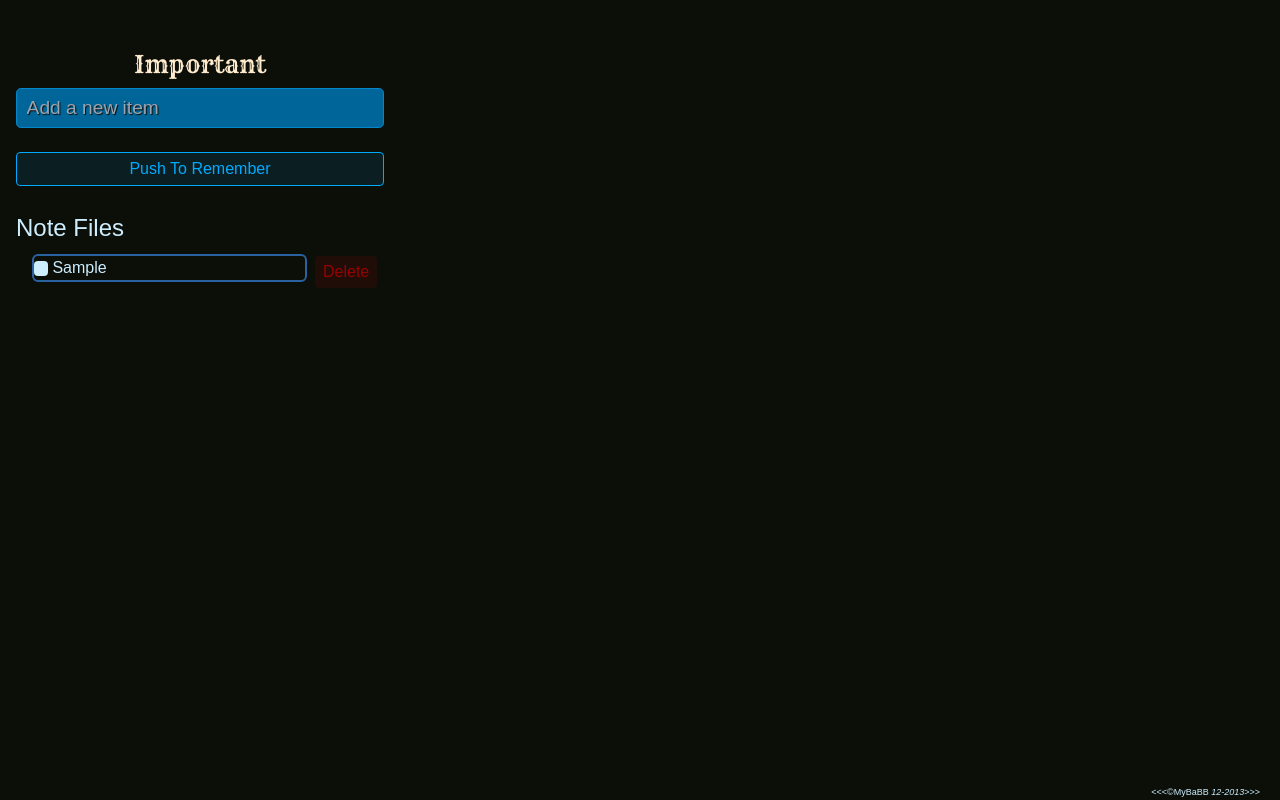
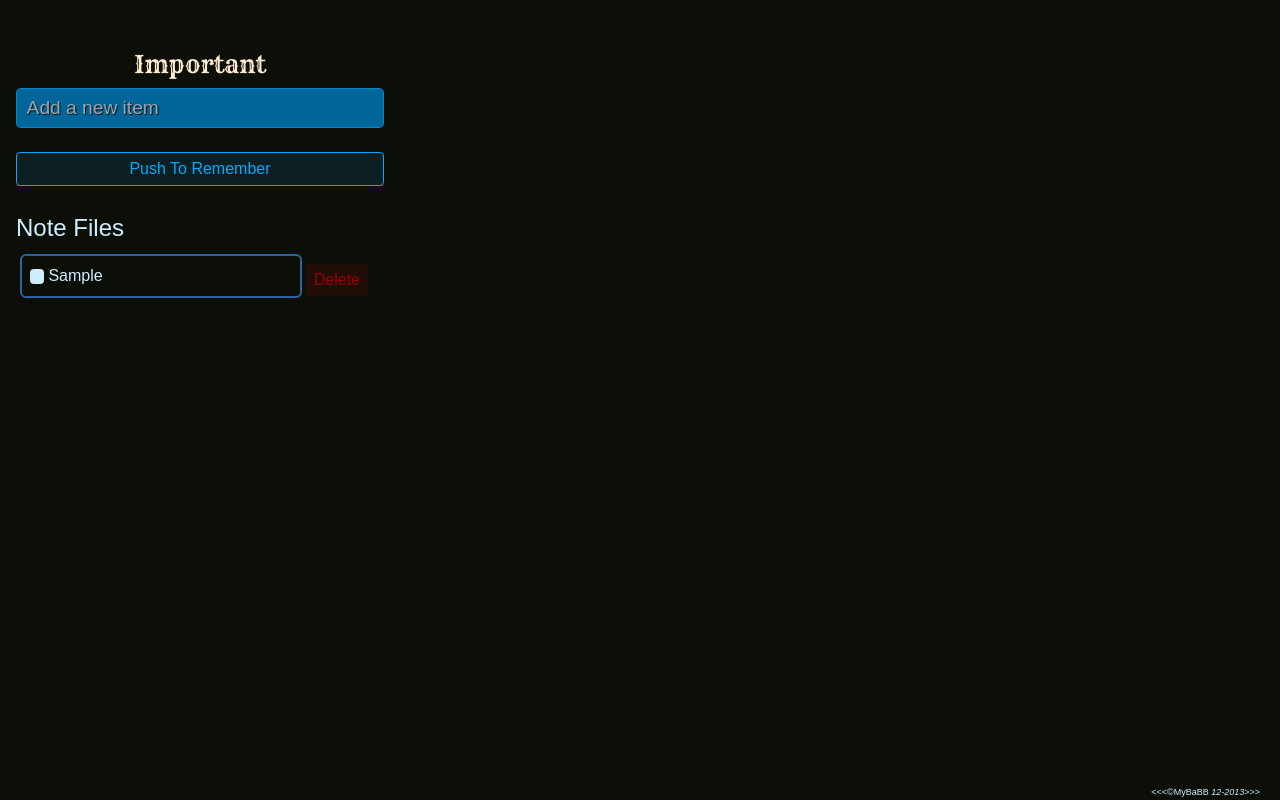
Before and after one commit to MyBaBB/MyBABB-Remember, a React (Vite) app: page / in a window 1280 px wide. Both pictures are taken after typing "Sample" into the empty fields and a click on the button "Push To Remember". Built offline with nearby package versions, Linux system fonts and the light colour scheme.

Commit message:
adjust wider to fit 32 characters and some padding

```diff
--- a/src/components/TodoItem.jsx
+++ b/src/components/TodoItem.jsx
@@ -4,7 +4,7 @@ export function TodoItem({ completed, id, title, toggleTodo, deleteTodo }) {
     <div className="outerDivContainer">
       <li  className="ListItem9">
 
-    <label  className="label1 flex border-2 border-varMEDBLUEFEATHER rounded-md max-w-[275px] h-auto ">
+    <label  className="label1 relative flex -left-3 border-2 p-2 border-varMEDBLUEFEATHER rounded-md max-w-[355px] h-auto ">
           <input
             type="checkbox"
             checked={completed}
@@ -20,7 +20,7 @@ export function TodoItem({ completed, id, title, toggleTodo, deleteTodo }) {
 
         <button onClick={() => deleteTodo(id)}
 
-          className="btn btn-danger flex ">
+          className="btn btn-danger relative flex -left-4 ">
           Delete
         </button>
       </li>
```
